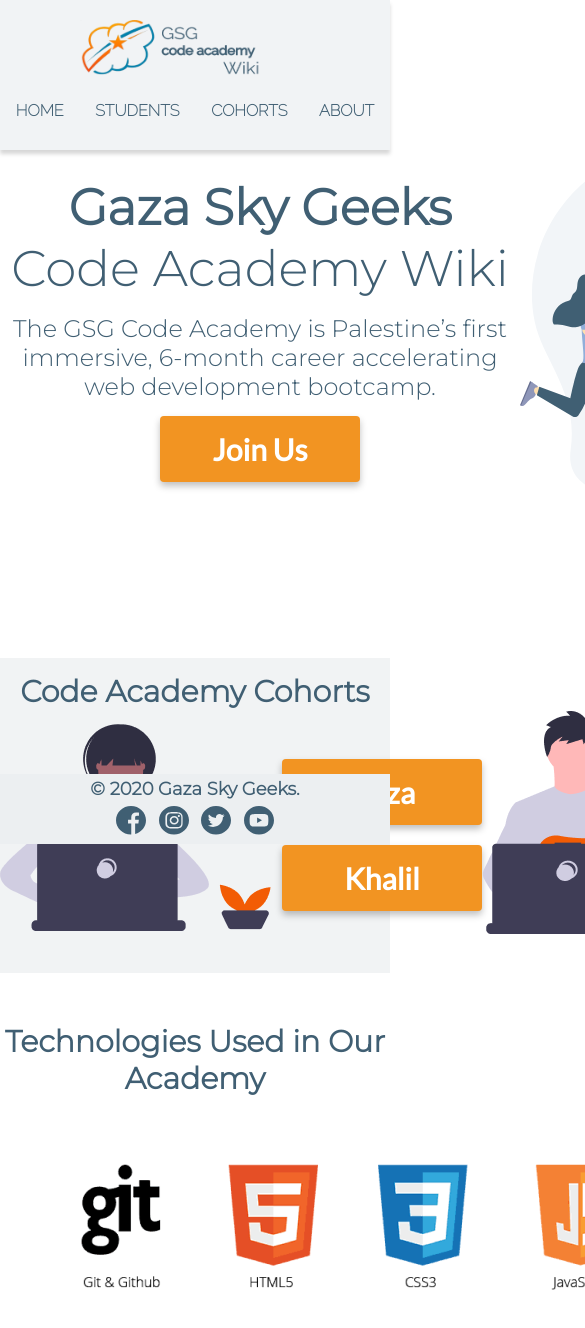
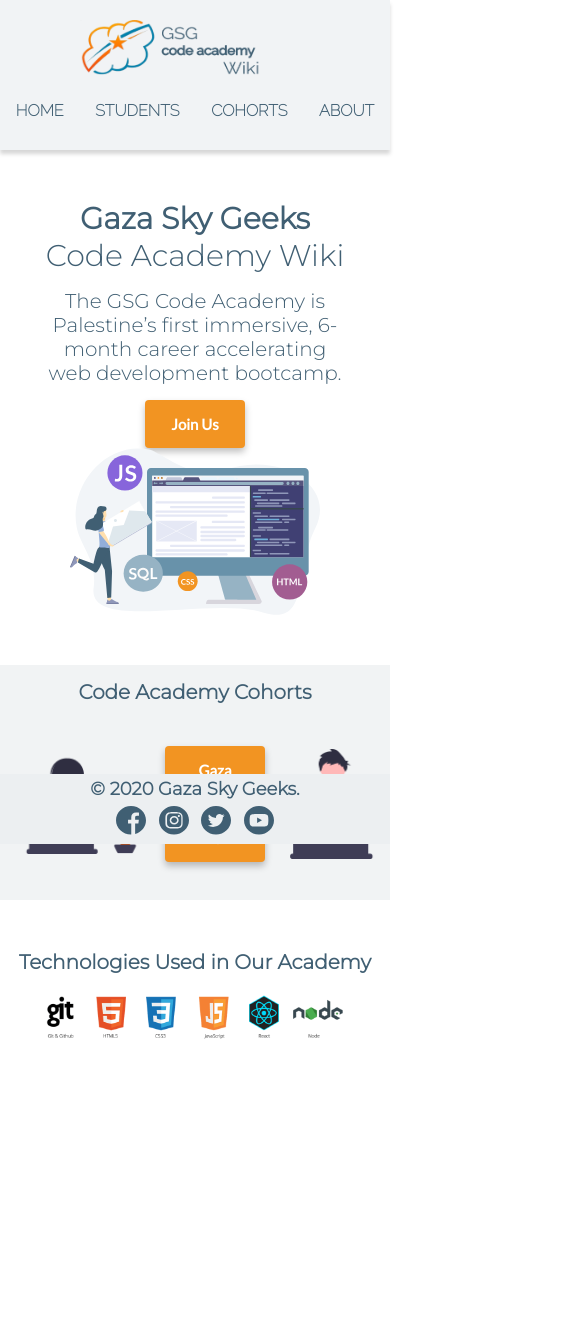
Before and after one commit to GSG-K3/code-academy-wiki, a React (Create React App) app in the folder client/: page / in a window 390 px wide. Shown: the top 1328 px of the page, 585 px wide, since content can reach past the window. After the commit the page ends 1159 px from the top, so only its background shows below. Built offline with nearby package versions, Linux system fonts and the light colour scheme.

Commit message:
make home layout responsive #110

```diff
--- a/client/src/LayoutComponents/Home/Home.css
+++ b/client/src/LayoutComponents/Home/Home.css
@@ -13,6 +13,7 @@ justify-content: space-around;
     flex-direction: column;
     justify-content: center;
     align-items: center;
+    width: 100vw;
 }
 
 .page-title{
@@ -51,18 +52,21 @@ outline: none;
 .cohort-btn:focus {
   transform: scale(1.05);
 }
+
 .cohorts-container{
  width: 100%;
 height: 300px;
 background: rgba(64, 95, 115, 0.0738);
 padding-top: 15px;
 }
+
 .cohorts-title,.technologies-title{
     font-family:'Montserrat', sans-serif;
     font-weight: 600;
     font-size: 30px;
     color: #405F73;
-    }
+}
+
 .cohorts{
 display: flex;
 justify-content: space-around;
@@ -83,5 +87,68 @@ align-items: center;
 }
 
 .technologies{
+    display: flex;
+    flex-direction: column;
+    justify-content: center;
+    align-items: center;
     padding-top: 50px ;
+    margin-bottom: 80px;
 }
+
+.technologies-img{
+width: 90vw;
+}
+
+@media only screen and (max-width: 1100px)  {
+    .home-container{
+        flex-direction: column;
+        justify-content: center;
+        align-items: center;
+        margin: 200px 0 50px 0;
+        }
+}
+
+@media only screen and (max-width: 700px)  {
+    .page-title{
+        font-size: 30px;
+    }
+
+    .description{
+        width: 300px;
+        font-size: 20px;
+    }
+
+    .computer-img{
+        width: 250px;
+    }
+
+    .girl-img{
+        width: 130px;
+    }
+
+    .boy-img{
+        width: 90px;
+    }
+
+    .join-btn,.cohort-btn{
+        width: 100px;
+        font-size: 15px;
+    }
+
+    .cohorts-btns{
+        height: 200px;
+        width: 100px;
+    }
+
+    .cohorts-btns{
+        margin-top: 0px;
+    }
+
+    .cohorts-container{
+        height: 220px;
+    }
+
+    .cohorts-title,.technologies-title{
+        font-size: 20px;
+    }
+}
--- a/client/src/LayoutComponents/Home/Home.js
+++ b/client/src/LayoutComponents/Home/Home.js
@@ -14,24 +14,24 @@ const Home = () => {
                     <p className="description">The GSG Code Academy is Palestine’s first immersive, 6-month career accelerating web development bootcamp.</p>
                     <a href="https://gazaskygeeks.com/code/" target="_blank" rel="noopener noreferrer"><button className="join-btn">Join Us</button></a>
                 </div>
-                <img src={computer} alt="" />
+                <img className='computer-img' src={computer} alt="" />
             </section>
 
             <section className="cohorts-container">
                 <span className='cohorts-title'>Code Academy Cohorts</span>
                 <div className="cohorts">
-                    <img src={girl} alt="" />
+                    <img className="girl-img" src={girl} alt="" />
                     <div className="cohorts-btns">
                         <button className="cohort-btn">Gaza</button>
                         <button className="cohort-btn">Khalil</button>
                     </div>
-                    <img src={boy} alt="" />
+                    <img className="boy-img" src={boy} alt="" />
                 </div>
             </section>
 
             <section className="technologies">
                 <span className='technologies-title'>Technologies Used in Our Academy</span>
-                <img src={technologies} alt="" />
+                <img className='technologies-img' src={technologies} alt="" />
             </section>
         </div>
     );
--- a/client/src/SharedComponents/Footer/Footer.css
+++ b/client/src/SharedComponents/Footer/Footer.css
@@ -2,10 +2,9 @@
   position: fixed;
   bottom: 0px;
   left: 0;
-  width: 100%;
+  width: 100vw;
   height: 50px;
   background: #eceff1;
-  margin-top: 200px;
 }
 .container {
   display: flex;
```
